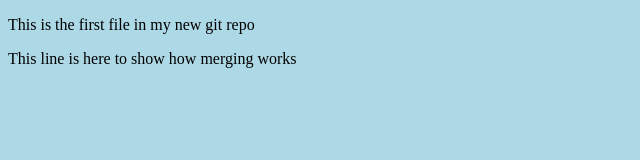
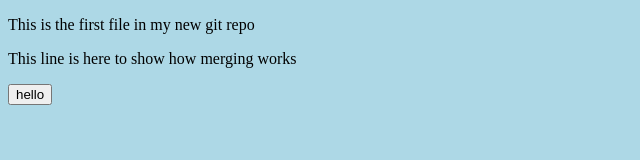
Before and after one commit to catchmeinreal-life/tests-mocha, a plain HTML site: page index.html in a window 1280 px wide. Shown: the whole page, without its empty margins (0-640 px from the left). Drawn offline with Linux system fonts and the light colour scheme.

Commit message:
adding button to index.html

```diff
--- a/index.html
+++ b/index.html
@@ -9,5 +9,8 @@
 <body>
     <p>This is the first file in my new git repo</p>
     <p>This line is here to show how merging works</p>
+    <div class="btn">
+        <button>hello</button>
+    </div>
 </body>
 </html>
```
